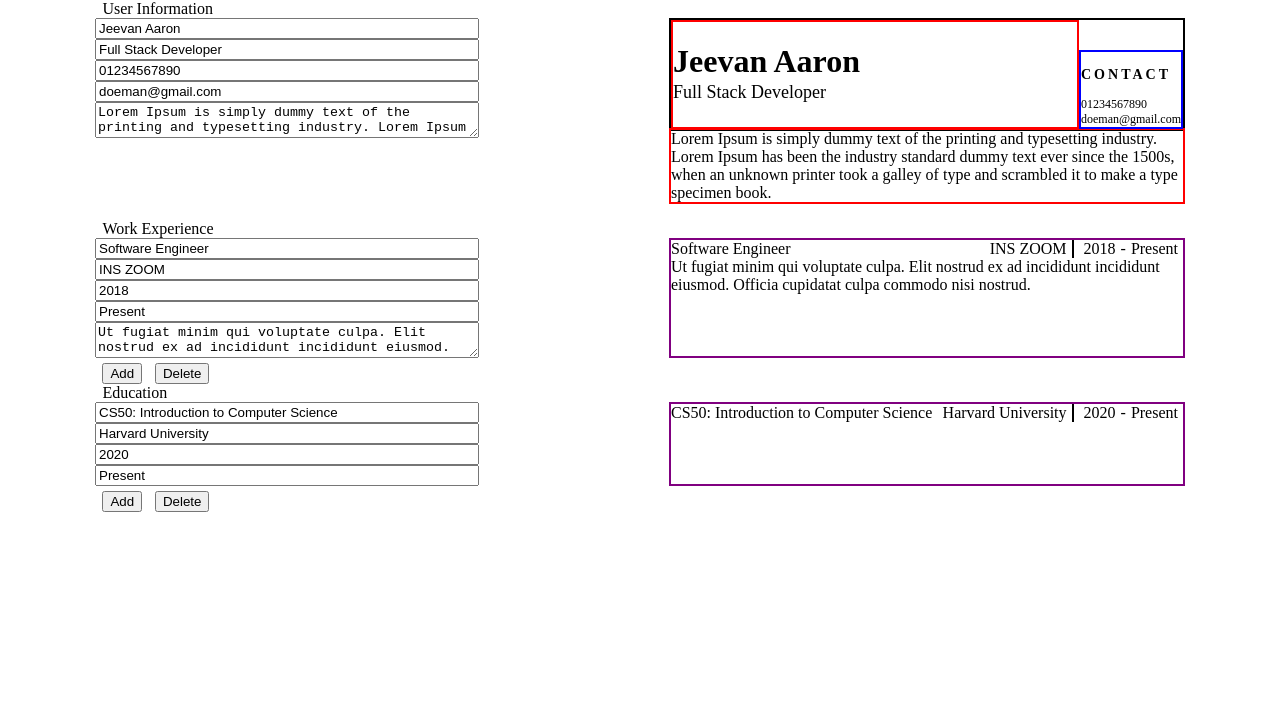
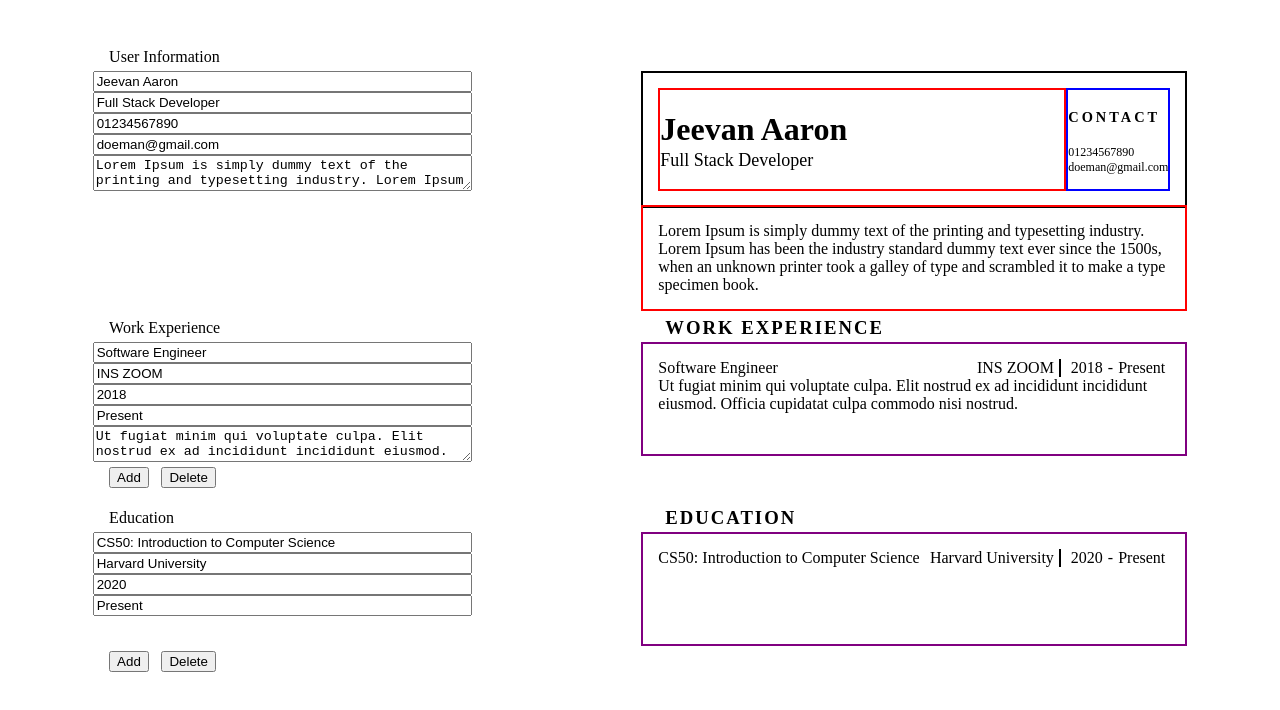
Before and after one commit to aaronsww/cv-application, a React (Vite) app: page / in a window 1280 px wide. Shown: the top 710 px of the page. Built offline with nearby package versions, Linux system fonts and the light colour scheme.

Commit message:
style: added headings on cv and basic spacing

```diff
--- a/src/App.css
+++ b/src/App.css
@@ -6,6 +6,8 @@
 
 .sectionTitle{
   margin-left: 8%;
+  margin-top: 10px;
+  margin-bottom: 5px;
 }
 
 .topBar{
@@ -13,6 +15,7 @@
   justify-content:space-between;
   border: 2px solid;
   width: 40vw;
+  padding: 15px;
 }
 
 .user{
@@ -27,23 +30,39 @@
 .userDetails{
   border: 2px solid blue;
   font-size: 12px;
-  margin-top: 3.5rem;
-  margin-top: 30px;
+
 }
-.userDetails>h3{
+.contact{
  letter-spacing: 3px;
+ font-size: larger;
+}
+.expTitle{
+  letter-spacing: 2px;
+  margin-left: 52%;
+  margin-bottom: -30px;
+  margin-top: 50px;
+}
+.eduTitle{
+  letter-spacing: 2px;
+  margin-left: 52%;
+  margin-bottom: -30px;
 }
 .desc{
   width: 40vw;
   border: 2px solid red;
   margin-top: -3px;
+  padding: 15px;
 }
 
 .wholeSection{
   width: 40vw;
   border: 2px solid purple;
+  padding: 15px;
+  height: 10vh;
 }
-
+.eduSection{
+  margin-top: -55px;
+}
 .wrapper{
   display: flex;
   justify-content: space-between;
@@ -74,3 +93,11 @@
 .deleteBtn{
   margin-left: 1%;
 }
+
+.experience{
+  margin-top: -60px;
+}
+
+.education{
+  margin-top: -0px;
+}
--- a/src/App.jsx
+++ b/src/App.jsx
@@ -18,6 +18,9 @@ function App() {
     <div>
       <div className='sectionTitle'>User Information</div>
       <General />
+
+    <section className="experience">
+      <h3 className="expTitle">WORK EXPERIENCE</h3>
        <div className="sectionTitle">Work Experience</div>
         {expRows}
         <button className="addBtn" onClick={() => setCount(countEdu + 1)}>
@@ -26,7 +29,10 @@ function App() {
         <button className="deleteBtn" onClick={() => setCount(countEdu - 1)}>
           Delete
         </button>
+    </section>
 
+      <section className="education">
+        <h3 className="eduTitle">EDUCATION</h3>
         <div className='sectionTitle'>Education</div>
         {eduRows}
         <button className="addBtn" onClick={() => setCount2(countExp + 1)}>
@@ -35,6 +41,7 @@ function App() {
         <button className="deleteBtn" onClick={() => setCount2(countExp - 1)}>
           Delete
         </button>
+      </section>
     </div>
   );
 }
--- a/src/components/Display.jsx
+++ b/src/components/Display.jsx
@@ -9,7 +9,7 @@ function Display(props) {
               <p>{props.data.post}</p>
             </div>
             <div className='userDetails'>
-              <h3>CONTACT</h3>
+              <h4 className='contact'>CONTACT</h4>
               <div>{props.data.phoneNo}</div>
               <div>{props.data.email}</div>
             </div>
--- a/src/components/Exp.jsx
+++ b/src/components/Exp.jsx
@@ -12,7 +12,7 @@ function Exp() {
   });
 
   return (
-    <div className="mainContainer">
+    <div className="mainContainer expContainer">
       <div className="informationContainer">
 
           <input
--- a/src/components/ExpDisplay.jsx
+++ b/src/components/ExpDisplay.jsx
@@ -3,6 +3,7 @@ import React from "react";
 function ExpDisplay(props) {
   return (
     <div className="wholeSection">
+
       <div className="wrapper">
         <div className="title"> {props.data.position}</div>
         <section>
--- a/src/components/General.jsx
+++ b/src/components/General.jsx
@@ -14,14 +14,14 @@ function General() {
   }
   return(
       <div className='mainContainer'>
-        <div className='informationContainer'>
+        <div className='informationContainer topBox'>
               <input type='text' value={info.name} onChange={(e) => handleInfo(e, info.name)}/>
               <input type='text' value={info.post} onChange={e => setInfo({...info, post : e.target.value})}/>
               <input type='number' value={info.phoneNo} onChange={e => setInfo({...info, phoneNo : e.target.value})}/>
               <input type='email' value={info.email} onChange={e => setInfo({...info, email : e.target.value})}/>
               <textarea type='text' value={info.description} onChange={e => setInfo({...info, description : e.target.value})}/>
         </div>
-          <Display data={info} />
+        <Display data={info} />
       </div>
   )
 }
--- a/src/index.css
+++ b/src/index.css
@@ -1,3 +1,3 @@
  body {
-  margin: 0;
+   padding-top: 30px;
 }
```
Also changed, not shown: src/components/EduDisplay.jsx (indentation only). Lines whose indentation alone changed are shown as unchanged.
